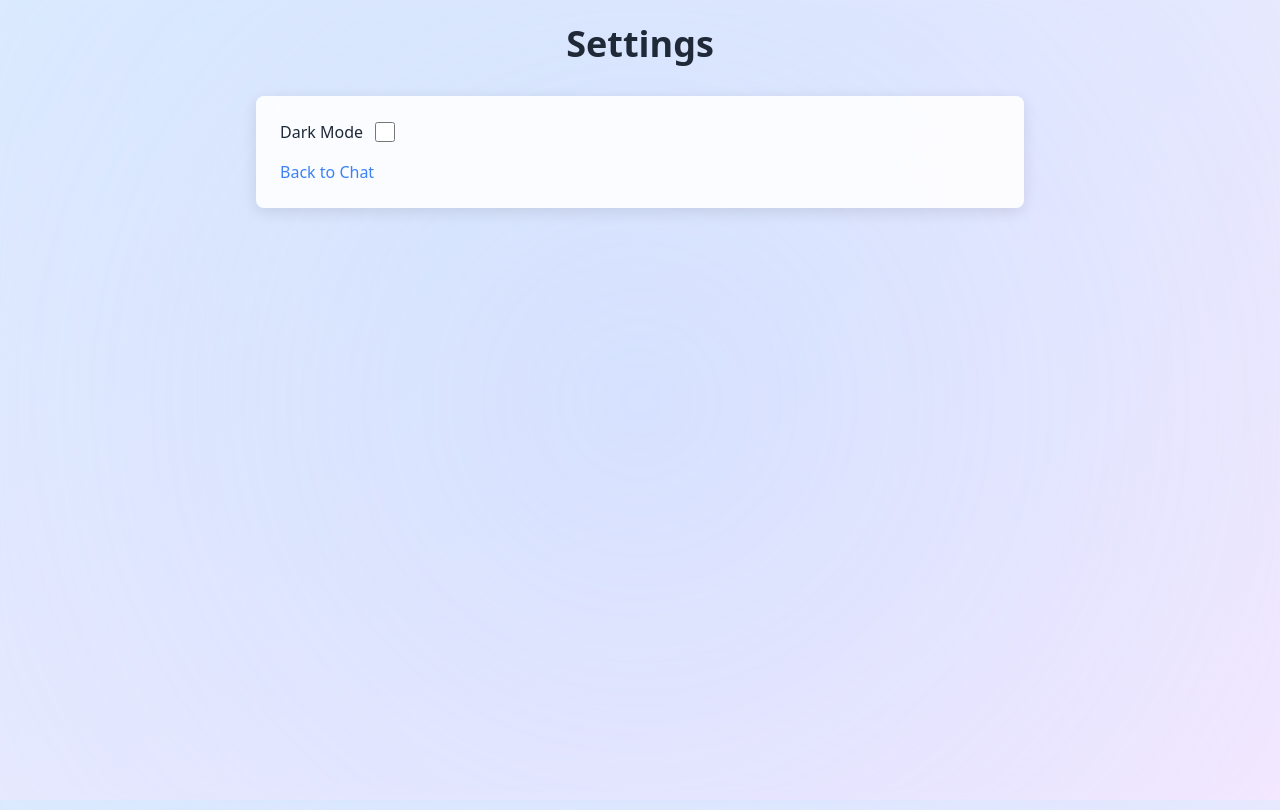
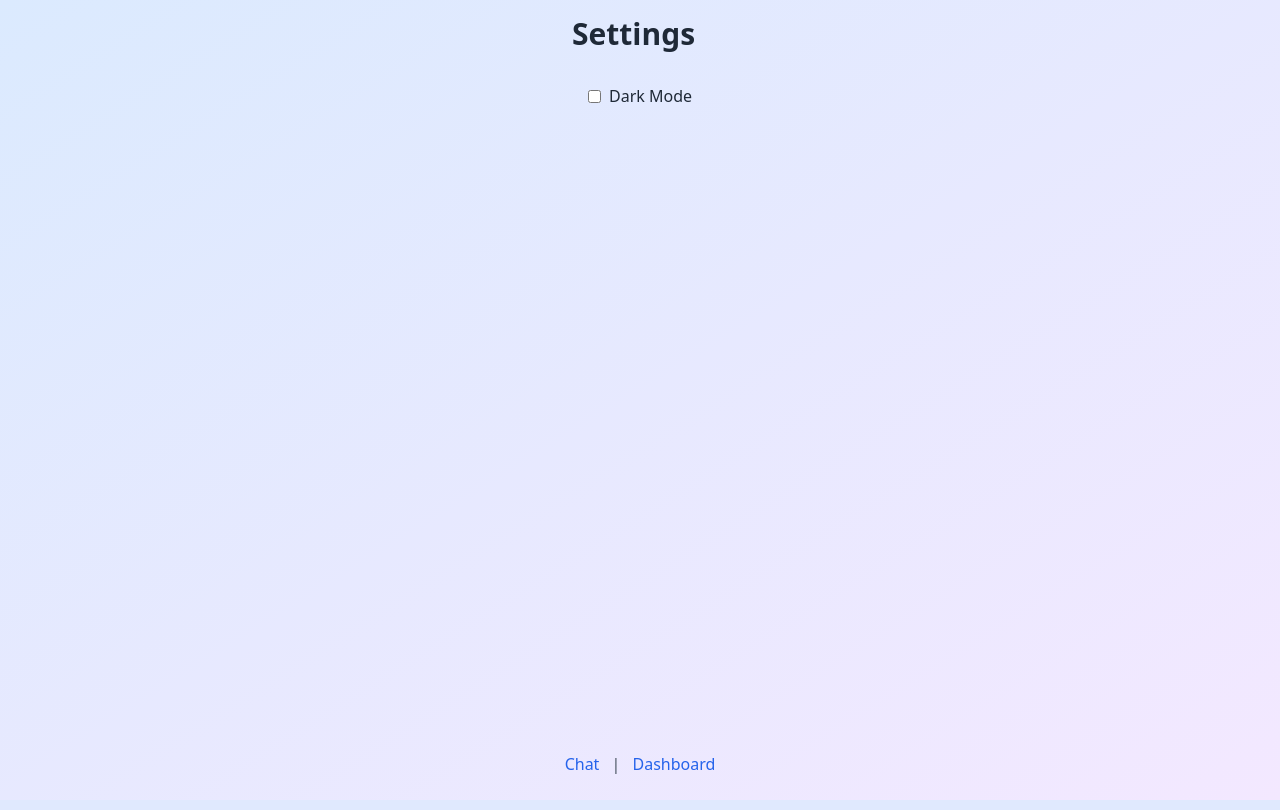
Before and after one commit to imars/seclorum, a Flask app: page /settings in a window 1280 px wide. Run offline with Flask 3, Linux system fonts and the light colour scheme; parts of the project's set-up code (start-up, migrations or seed data) failed here and were passed over; some libraries are stand-ins or nearby versions.

Commit message:
Added update files:

```diff
--- a/seclorum/web/templates/settings.html
+++ b/seclorum/web/templates/settings.html
@@ -1,34 +1,40 @@
 <!DOCTYPE html>
-<html lang="en" class="light" x-data="{ darkMode: false }" @click="darkMode = localStorage.getItem('darkMode') === 'true'">
+<html lang="en" class="light">
 <head>
     <meta charset="UTF-8">
-    <title>Settings - Seclorum Chat</title>
+    <meta name="viewport" content="width=device-width, initial-scale=1.0">
+    <title>Seclorum Settings</title>
     <script src="https://cdn.tailwindcss.com"></script>
     <script src="https://cdn.jsdelivr.net/npm/alpinejs@3.x.x/dist/cdn.min.js" defer></script>
-    <style>
-        .panel { background: rgba(255, 255, 255, 0.9); box-shadow: 0 4px 15px rgba(0, 0, 0, 0.1); border-radius: 0.5rem; transition: all 0.3s ease; }
-        .dark .panel { background: rgba(30, 41, 59, 0.9); box-shadow: 0 4px 15px rgba(0, 0, 0, 0.3); }
-        .glow::after { content: ''; position: absolute; top: -10px; left: -10px; right: -10px; bottom: -10px; background: radial-gradient(circle, rgba(147, 197, 253, 0.2), transparent); z-index: -1; filter: blur(10px); }
-        .dark .glow::after { background: radial-gradient(circle, rgba(59, 130, 246, 0.2), transparent); }
-    </style>
 </head>
-<body class="min-h-screen bg-gradient-to-br from-blue-100 to-purple-100 dark:from-slate-800 dark:to-slate-900 font-sans p-6 transition-colors duration-300">
-    <div class="max-w-3xl mx-auto">
-        <h1 class="text-4xl font-bold text-gray-800 dark:text-gray-100 mb-8 text-center">Settings</h1>
-        <div class="panel p-6 glow">
-            <label class="flex items-center space-x-3">
-                <span class="text-gray-800 dark:text-gray-200">Dark Mode</span>
-                <input type="checkbox" x-model="darkMode" @change="document.documentElement.classList.toggle('dark', $event.target.checked); localStorage.setItem('darkMode', $event.target.checked)" class="w-5 h-5">
+<body class="bg-gradient-to-br from-blue-100 to-purple-100 dark:from-slate-800 dark:to-slate-900 font-sans transition-colors duration-300 flex flex-col h-screen">
+    <div class="flex-1 flex flex-col max-w-7xl mx-auto p-4 overflow-hidden"
+         x-data="settingsData"
+         x-init="() => { document.documentElement.classList.toggle('dark', darkMode); }">
+        <h1 class="text-3xl font-bold text-gray-800 dark:text-gray-100 mb-4">Settings</h1>
+        <div class="panel p-4">
+            <label class="flex items-center space-x-2">
+                <input type="checkbox" x-model="darkMode" @change="saveDarkMode()">
+                <span class="text-gray-800 dark:text-gray-100">Dark Mode</span>
             </label>
-            <p class="mt-4"><a href="/chat" class="text-blue-500 dark:text-blue-400 hover:underline">Back to Chat</a></p>
         </div>
     </div>
-    <script>
-        document.addEventListener('DOMContentLoaded', () => {
-            const darkMode = localStorage.getItem('darkMode') === 'true';
-            document.documentElement.classList.toggle('dark', darkMode);
-            Alpine.data('root').darkMode = darkMode;
-        });
-    </script>
+    <footer class="max-w-7xl mx-auto text-center py-4 shrink-0 text-gray-600 dark:text-gray-400 mb-2">
+        <a :href="'/chat?mode=' + mode + (selectedAgent ? '&task_id=' + selectedAgent : '')" class="text-blue-600 dark:text-blue-400 hover:underline mx-2">Chat</a> |
+        <a :href="'/dashboard?mode=' + mode + (selectedAgent ? '&task_id=' + selectedAgent : '')" class="text-blue-600 dark:text-blue-400 hover:underline mx-2">Dashboard</a>
+    </footer>
+<script>
+    document.addEventListener('alpine:init', () => {
+        Alpine.data('settingsData', () => ({
+            darkMode: localStorage.getItem('darkMode') === 'true',
+            mode: localStorage.getItem('chatMode') || new URLSearchParams(window.location.search).get('mode') || 'user',
+            selectedAgent: localStorage.getItem('selectedAgent') || 'master',
+            saveDarkMode() {
+                localStorage.setItem('darkMode', this.darkMode);
+                document.documentElement.classList.toggle('dark', this.darkMode);
+            }
+        }));
+    });
+</script>
 </body>
 </html>
```
Also changed, not shown: seclorum/web/templates/chat.html (+7 -7 lines), tests/test_chat_layout.py (+1 -1 lines).
